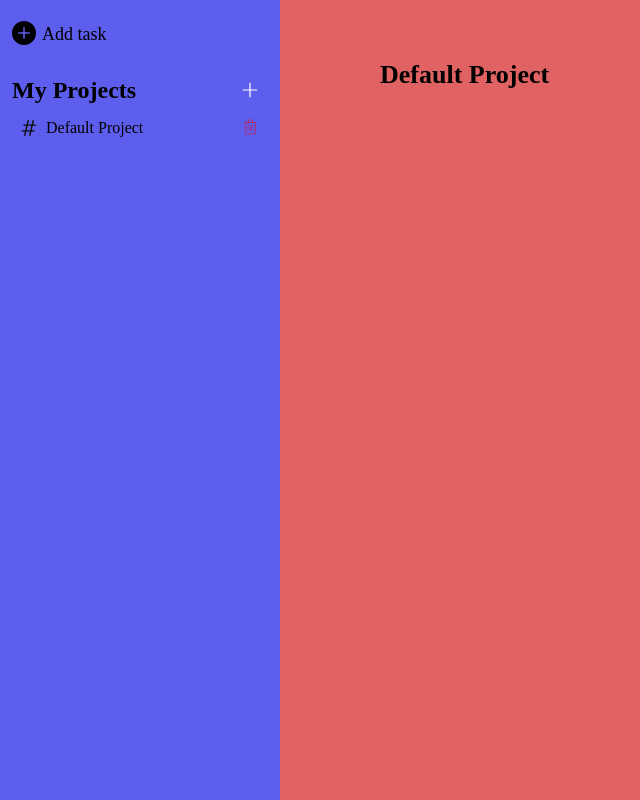
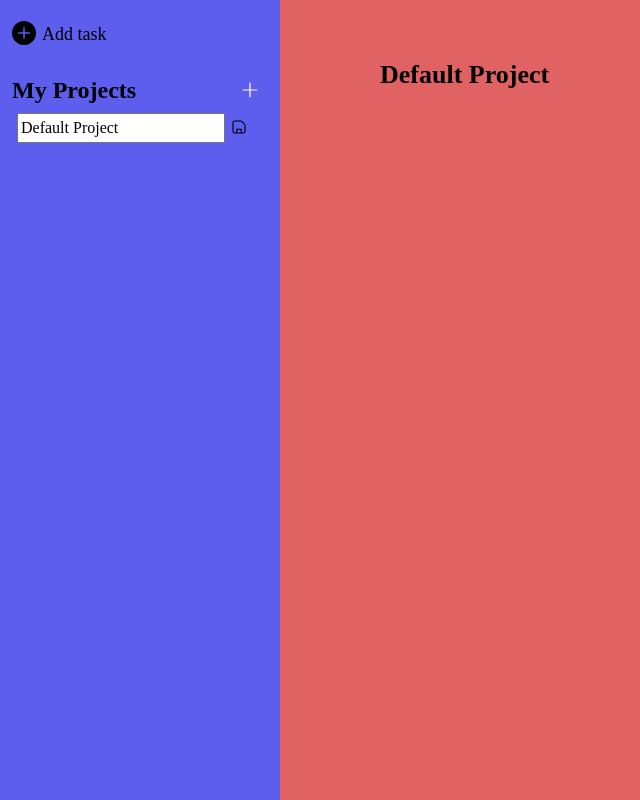
Before and after one commit to Dtdeep/to-do-list-Odin, a website built with webpack: page src/index.html in a window 1280 px wide. Both pictures are taken after a click on the button 249 px from the left and 127 px from the top of the page. Shown: the whole page, without its empty margins (0-640 px from the left). Built offline with nearby package versions, Linux system fonts and the light colour scheme.

Commit message:
Add Edit Project Feature
projects could not be edited before

```diff
--- a/src/RenderUi.js
+++ b/src/RenderUi.js
@@ -17,6 +17,7 @@ const renderAllProjects = (parentElement)=> {
        const projectTitleP = document.createElement("p");
        projectTitleP.classList.add("project-title");
        projectTitleP.textContent = item.getProjectTitle;
+
        const hashTagSvgElement = document.createElement("div");
        projectItemDiv.appendChild(hashTagSvgElement);
        const hashtagSvg = `<svg viewBox="-4.56 -4.56 33.12 33.12" fill="none" xmlns="http://www.w3.org/2000/svg" stroke="#999999" stroke-width="0.00024000000000000003"><g id="SVGRepo_bgCarrier" stroke-width="0"></g><g id="SVGRepo_tracerCarrier" stroke-linecap="round" stroke-linejoin="round"></g><g id="SVGRepo_iconCarrier"><path fill-rule="evenodd" clip-rule="evenodd" d="M10.7784 1C10.3231 1 9.92838 1.31506 9.82748 1.75902L8.63635 7H5C4.44772 7 4 7.44772 4 8C4 8.55228 4.44772 9 5 9H8.1818L6.81817 15H3C2.44772 15 2 15.4477 2 16C2 16.5523 2.44772 17 3 17H6.36362L5.27072 21.8088C5.13204 22.419 5.59584 23 6.22161 23C6.6769 23 7.07159 22.6849 7.17249 22.241L8.36362 17H13.3636L12.2707 21.8088C12.132 22.419 12.5958 23 13.2216 23C13.6769 23 14.0716 22.6849 14.1725 22.241L15.3636 17H19C19.5523 17 20 16.5523 20 16C20 15.4477 19.5523 15 19 15H15.8182L17.1818 9H21C21.5523 9 22 8.55228 22 8C22 7.44772 21.5523 7 21 7H17.6364L18.7292 2.19124C18.8679 1.58104 18.4041 1 17.7784 1C17.3231 1 16.9284 1.31506 16.8275 1.75902L15.6364 7H10.6363L11.7292 2.19124C11.8679 1.58104 11.4041 1 10.7784 1ZM13.8182 15L15.1818 9H10.1818L8.81817 15H13.8182Z" fill="#0F0F0F"></path></g></svg>`
@@ -29,8 +30,17 @@ const renderAllProjects = (parentElement)=> {
        deleteButton.appendChild(trashCanSvgElement);
        trashCanSvgElement.outerHTML = trashCanSvg;
 
+       const editButton = document.createElement("button");
+       editButton.classList.add("edit-project-button");
+       const editSvgElement = document.createElement("div");
+       const editSvg = `<svg width="190px" height="190px" viewBox="0 0 20 20" xmlns="http://www.w3.org/2000/svg" fill="none"><g id="SVGRepo_bgCarrier" stroke-width="0"></g><g id="SVGRepo_tracerCarrier" stroke-linecap="round" stroke-linejoin="round"></g><g id="SVGRepo_iconCarrier"> <path stroke="#000000" stroke-linecap="round" stroke-linejoin="round" stroke-width="0.8400000000000001" d="M3.8 12.963L2 18l4.8-.63L18.11 6.58a2.612 2.612 0 00-3.601-3.785L3.8 12.963z"></path> </g></svg>`
+       editButton.appendChild(editSvgElement);
+       editSvgElement.outerHTML = editSvg;
+
+
        projectItemDiv.appendChild(projectTitleP);
        projectDivDelContainer.appendChild(projectItemDiv);
+       projectDivDelContainer.appendChild(editButton);
        projectDivDelContainer.appendChild(deleteButton);
        parentElement.appendChild(projectDivDelContainer);
     })
@@ -87,7 +97,6 @@ const renderAllToDosInProject = (projectReferenceId, parentElement) =>{
                 calendarDateElement.textContent = formatDistanceToNowStrict(item.getDueDate);
                 dueDateDiv.appendChild(calendarDateElement);
                 toDoContentDiv.appendChild(dueDateDiv);
-
             }
             toDoLi.appendChild(toDoContentDiv);
 
@@ -125,6 +134,24 @@ const editTaskToCreateTask = (element) =>{
     element.textContent = "Create Task";
 }
 
+const projectEditorElement = (parentElement, value) => {
+    deleteAllChild(parentElement);
+    const saveButton = document.createElement("button");
+    saveButton.classList.add("save-edit-project-button");
+    const saveSvgElement = document.createElement("div");
+    const saveSvg = `<svg viewBox="0 0 24 24" fill="none" xmlns="http://www.w3.org/2000/svg"><g id="SVGRepo_bgCarrier" stroke-width="0"></g><g id="SVGRepo_tracerCarrier" stroke-linecap="round" stroke-linejoin="round"></g><g id="SVGRepo_iconCarrier"> <path d="M15 20V15H9V20M18 20H6C4.89543 20 4 19.1046 4 18V6C4 4.89543 4.89543 4 6 4H14.1716C14.702 4 15.2107 4.21071 15.5858 4.58579L19.4142 8.41421C19.7893 8.78929 20 9.29799 20 9.82843V18C20 19.1046 19.1046 20 18 20Z" stroke="#000000" stroke-width="1.5" stroke-linecap="round" stroke-linejoin="round"></path> </g></svg>`;
+    saveButton.appendChild(saveSvgElement);
+    saveSvgElement.outerHTML = saveSvg;
+
+    const inputElement = document.createElement("input");
+    inputElement.classList.add("edit-project-title-input");
+    inputElement.type = "text";
+    inputElement.value = value;
 
 
-export {renderAllProjects,deleteAllChild, renderAllToDosInProject, renderAllProjectsToSelectInput, renderProjectTitleToTaskMain,createTaskToEditTask,editTaskToCreateTask};
+    parentElement.appendChild(inputElement);
+    parentElement.appendChild(saveButton);
+}
+
+
+export {renderAllProjects,deleteAllChild, renderAllToDosInProject, renderAllProjectsToSelectInput, renderProjectTitleToTaskMain,createTaskToEditTask,editTaskToCreateTask, projectEditorElement};
--- a/src/ToDoProject.js
+++ b/src/ToDoProject.js
@@ -66,7 +66,6 @@ const deleteSpecificProject = (projectIndex) =>{
     }else{
         projectArray.splice(projectIndex,1);
     }
-
 }
 
 // const deleteProject = (projectId) =>{
--- a/src/index.js
+++ b/src/index.js
@@ -1,7 +1,7 @@
 import reset from "./comeauReset.css"
 import styles from "./styles.css";
 import * as ToDoProject from "./ToDoProject.js";
-import {renderAllProjects, deleteAllChild, renderAllToDosInProject, renderAllProjectsToSelectInput, renderProjectTitleToTaskMain,createTaskToEditTask,editTaskToCreateTask} from "./RenderUi.js";
+import {renderAllProjects, deleteAllChild, renderAllToDosInProject, renderAllProjectsToSelectInput, renderProjectTitleToTaskMain,createTaskToEditTask,editTaskToCreateTask, projectEditorElement} from "./RenderUi.js";
 
 const content = document.querySelector(".content");
 const selectProjectInput = document.querySelector("#select-project-input");
@@ -33,7 +33,6 @@ content.addEventListener('click',(event)=>{
     const target = event.target;
     switch(target.id){
         case "submit-create-project":
-
             const projectName = inputProjectName.value;
             ToDoProject.addNewProject(projectName);
             projectDialog.close();
@@ -108,6 +107,15 @@ content.addEventListener('click',(event)=>{
         renderAllToDosInProject(CURRENTPROJECTID,ulTasks, taskProjectTitle);
     }
 
+    if(target.closest(".edit-project-button")){
+       const parentElement = target.closest(".edit-project-button").parentElement;
+       const projectId = parentElement.dataset.id;
+       const allProjects = ToDoProject.getAllProjects();
+       const index = ToDoProject.getSpecificProjectIndex(projectId);
+       projectEditorElement(parentElement, allProjects[index].getProjectTitle);
+       //just rerender all projects once the user chooses to click the save project edit button
+    }
+
     if(target.closest(".task-content")){
         const taskId = target.closest(".task-content").parentElement.dataset.id;
         console.log("edit!");
@@ -126,6 +134,21 @@ content.addEventListener('click',(event)=>{
         addTaskDialog.showModal();
     }
 
+    if(target.closest(".save-edit-project-button")){
+        const parentElement = target.closest(".save-edit-project-button").parentElement;
+        const editInputProjectElement = parentElement.querySelector(".edit-project-title-input");
+
+        const projectId = parentElement.dataset.id;
+        const allProjects = ToDoProject.getAllProjects();
+        const index = ToDoProject.getSpecificProjectIndex(projectId);
+        allProjects[index].setProjectTitle = editInputProjectElement.value;
+        deleteAllChild(projectListDiv);
+        renderAllProjects(projectListDiv);
+        deleteAllChild(selectProjectInput);
+        renderAllProjectsToSelectInput(selectProjectInput);
+
+    }
+
 
     if(target.closest("#add-task-menu")){
          editTaskToCreateTask(submitCreateTask);
--- a/src/styles.css
+++ b/src/styles.css
@@ -178,6 +178,20 @@ div.task-button.priority1{
     }
 }
 
+.edit-project-button , .save-edit-project-button{
+    padding: 1px 5px;
+    margin: 0px;
+    border: none;
+    background-color: transparent;
+    width: 28px;
+    height: 28px;
+    svg{
+        width: 24px;
+        height: 24px;
+    }
+}
+
+
 .project-title{
     margin-right: auto;
 
```
